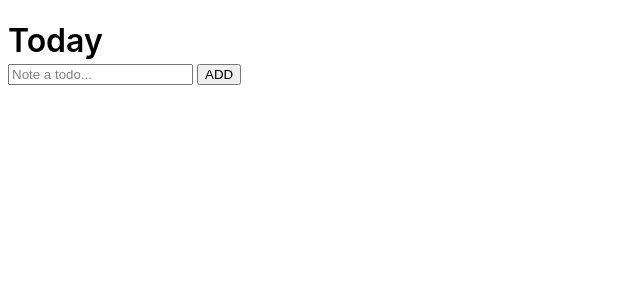
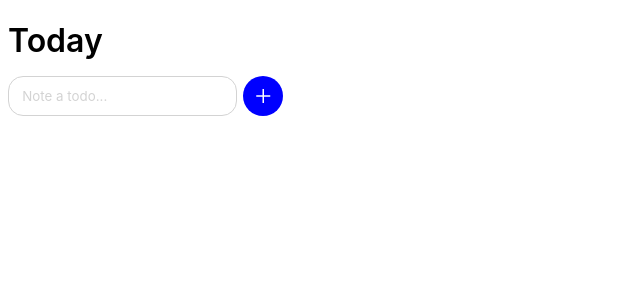
Before and after one commit to programminghfg/todo-app-anjagutmann, a SvelteKit app: page / in a window 1280 px wide. Shown: the top 300 px of the page, without its empty margins (0-640 px from the left). Built offline with nearby package versions, Linux system fonts and the light colour scheme.

Commit message:
todo list updated features-3

```diff
--- a/src/app.html
+++ b/src/app.html
@@ -5,6 +5,7 @@
 		<link rel="icon" href="%sveltekit.assets%/favicon.png" />
 		<meta name="viewport" content="width=device-width" />
 		%sveltekit.head%
+		<link rel="stylesheet" href="https://fonts.googleapis.com/css2?family=Material+Symbols+Outlined:opsz,wght,FILL,GRAD@20..48,100..700,0..1,-50..200" />
 	</head>
 	<body data-sveltekit-preload-data="hover">
 		<div style="display: contents">%sveltekit.body%</div>
--- a/src/routes/+page.svelte
+++ b/src/routes/+page.svelte
@@ -38,6 +38,7 @@
     todoText = '';
     hasError = false;
     numberOfTodos++; // increase numberOfTodos when a new todo is added
+
     // Save todos to local storage
     saveTodos();
   }
@@ -59,27 +60,44 @@
 {/if}
 
 <div class="input-container">
+
 <!-- textfeld -->
     <input type="text" class="todo-input" bind:value={todoText} class:error={hasError} placeholder="Note a todo..." on:focus={() => todoText = ''}/>
 
+
 <!-- button add -->
-  <button on:click={addTodo}>ADD</button>
+  <button on:click={addTodo} class="add-button">
+    <span class="material-symbols-outlined">add</span>
+  </button>
+
+  <!-- error message -->
+
 </div>
 
-<!-- error message -->
 {#if hasError}
-  <p class="error-message">Please enter a todo item.</p>
+<p class="error-message" style="margin-bottom: 1em;">Please enter a todo item.</p>
 {/if}
 
 {#each todos as todo, index}
 <!-- todo -->
   <div class="todo-entry" class:done={todo.done}>
 <!-- checkboxen -->
-    <input type="checkbox" bind:checked={todo.done} />
+<div class="todo-checkbox-container">
+  {#if todo.done}
+    <input type="checkbox" bind:checked={todo.done} id="todo-{index}" class="todo-checkbox" />
+  {:else}
+    <input type="checkbox" bind:checked={todo.done} id="todo-{index}" class="todo-label" style="border: none; width: 13px; height: 13px; border-radius: 50%; margin-right: 0.5em; margin-top: 0.4em;color:lightgrey;"/>
+  {/if}
+    <label for="todo-{index}" class="todo-label">
+    {#if todo.done}
+      <span class="material-symbols-outlined" style="color: blue;">check</span>
+    {/if}
+  </label>
+</div>
 
 <!-- text -->
 <div
-      style="font-family: SF Pro Text, sans-serif"
+  style="font-family: SF Pro Text, sans-serif; font-size: 1em; margin-top: 0.2em"
   class:done={todo.done}
 >{todo.text}</div>
 
@@ -89,7 +107,8 @@
   on:click={() => {
     remove(index);
   }}
-    >X</button>
+  ><span class="material-symbols-outlined" style="color: lightgrey;" >delete</span>
+</button>
 </div>
 {/each}
 
@@ -97,8 +116,9 @@
 h1 {
 font-family: 'SF Pro Text', sans-serif;
 font-weight: 600;
+font-size: 2em;
 color: black;
-    margin-bottom: 0.1em;
+margin-bottom: 0.5em;
 }
 
 p {
@@ -108,14 +128,47 @@
 .task {
 font-family: 'SF Pro Text', sans-serif;
 font-weight: 600;
+font-size: 1em;
 color: blue;
-    margin-top: 0;
-    margin-bottom: 1.5em;
+margin-bottom: 2em;
 }
 
 .input-container {
   margin-bottom: 1.5em;
+  display: flex;
+  position: relative;
 }
+
+.todo-input {
+  font-family: 'SF Pro Text', sans-serif;
+  border: 1px solid lightgray;
+  border-radius: 15px;
+  padding: 0.5em 1em;
+  margin-right: 0.5em;
+  transition: border-color 0.5s ease-in-out;
+  width: 15em;
+}
+
+.add-button {
+  background-color: blue;
+  border: none;
+  border-radius: 50%;
+  width: 40px;
+  height: 40px;
+  display: flex;
+  justify-content: center;
+  align-items: center;
+}
+
+.material-symbols-outlined {
+  color: white;
+  font-variation-settings:
+  'FILL' 0,
+  'wght' 400,
+  'GRAD' 0,
+  'opsz' 48
+}
+
 
 .delete {
 background-color: white;
@@ -123,16 +176,17 @@
 }
 
 .delete:hover {
-    background-color: grey;
+color: blue;
 font-weight: 700;
 }
 
 .done {
-    color: grey;
+color: lightgrey;
 }
 
 .todo-entry {
 display: flex;
+margin-bottom: 1em;
 }
 
 .todo-entry:not(.done) div {
@@ -143,13 +197,42 @@
 color: red;
 margin-top: 0;
 margin-bottom: 10px;
+font-size: 0.8em;
 }
 
 .error {
-    outline: 2px solid red;
+border: 1px solid red;
+border-radius: 15px;
 }
 
 .todo-input::placeholder {
-    color: grey;
+color: lightgrey;
+font-size: 1em;
 }
+
+.todo-input:focus {
+  border: 1px solid gray;
+}
+
+.todo-checkbox {
+  display: none;
+  position: relative;
+  width: 1.2em;
+  height: 1.2em;
+  border: 1px solid lightgray; /* 1px Outline-Stärke */
+  border-radius: 50%; /* Kreisförmige Darstellung */
+}
+.todo-checkbox-container{
+  display: flex;
+  margin-right: 1em;
+}
+
+.todo-label:before {
+  position: relative;
+  width: 1.2em;
+  height: 1.2em;
+  border: 1px solid lightgray; /* 1px Outline-Stärke */
+  border-radius: 50%; /* Kreisförmige Darstellung */
+}
+
 </style>
```
Lines whose indentation alone changed are shown as unchanged.
